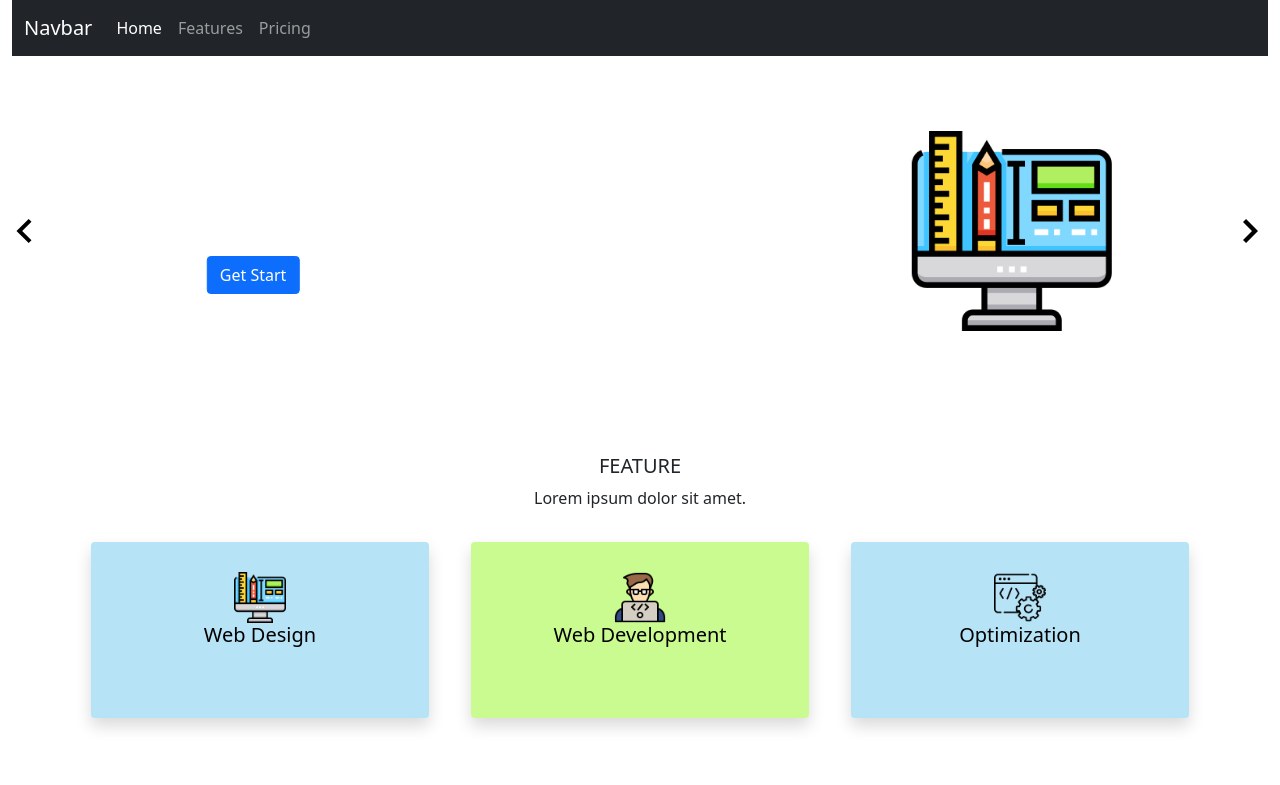
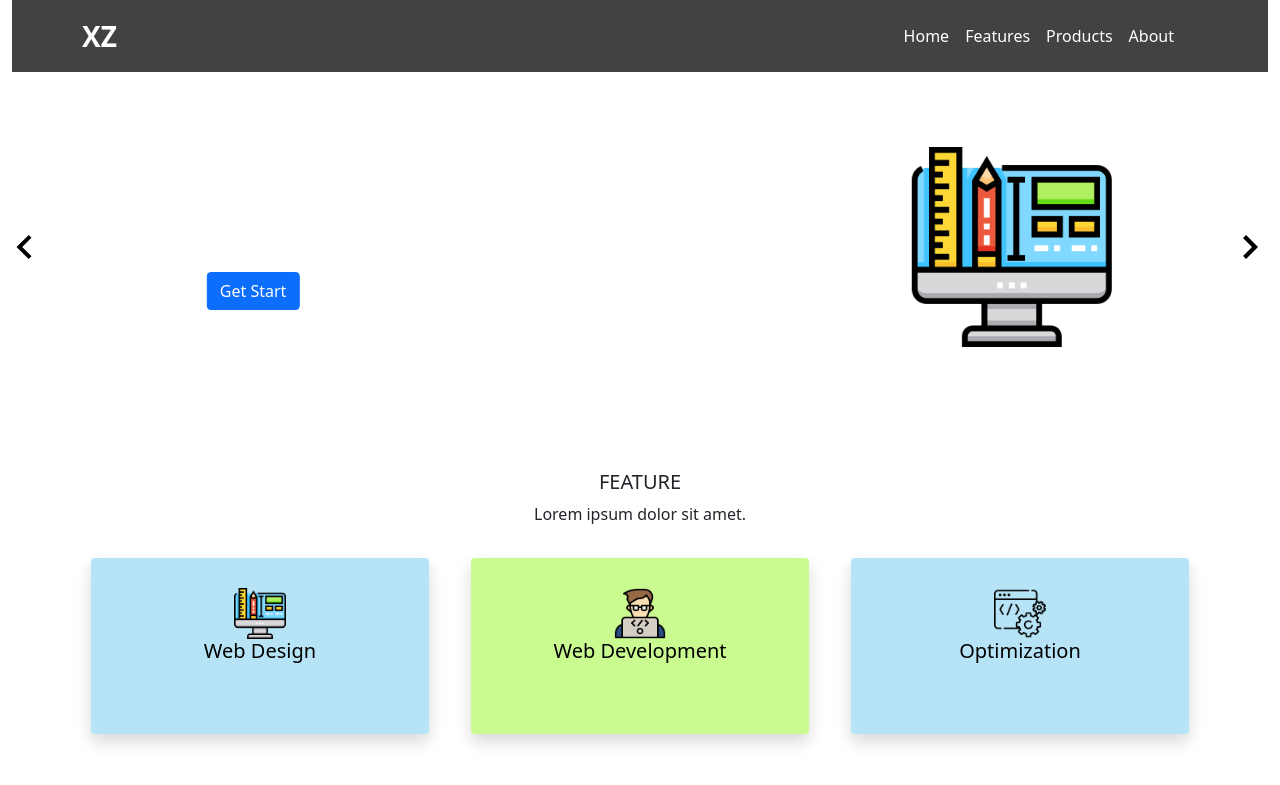
Before and after one commit to moshiur9185/MR-Shopping-Ecommerce-web, a React (Create React App) app: page / in a window 1280 px wide. Shown: the top 785 px of the page. Built offline with nearby package versions, Linux system fonts and the light colour scheme.

Commit message:
work done

```diff
--- a/package.json
+++ b/package.json
@@ -1,5 +1,5 @@
 {
-  "name": "mr-fashion-house-client",
+  "name": "web-page",
   "version": "0.1.0",
   "private": true,
   "dependencies": {
--- /dev/null
+++ b/src/Component/Navigation/Navigation.css
@@ -0,0 +1,12 @@
+.navigation{
+    background-color: rgba(31, 29, 29, 0.836);
+}
+.logo{
+    font-size: 1.75rem;
+    font-weight: bold;
+    padding: 0 !important;
+    margin: 0 !important;
+}
+.nav-link{
+    color: #fff !important;
+}
--- a/src/Component/Navigation/Navigation.js
+++ b/src/Component/Navigation/Navigation.js
@@ -1,39 +1,21 @@
 import React from "react";
+import './Navigation.css';
+import { Container, Nav, Navbar } from "react-bootstrap";
 
 const Navigation = () => {
   return (
     <div className="container-fluid">
-      <nav class="navbar navbar-expand-lg navbar-dark bg-dark">
-        <div class="container-fluid">
-          <a class="navbar-brand" href="/">
-            Navbar
-          </a>
-          <button
-            class="navbar-toggler"
-            type="button"
-            data-bs-toggle="collapse"
-            data-bs-target="#navbarNavAltMarkup"
-            aria-controls="navbarNavAltMarkup"
-            aria-expanded="false"
-            aria-label="Toggle navigation"
-          >
-            <span class="navbar-toggler-icon"></span>
-          </button>
-          <div class="collapse navbar-collapse" id="navbarNavAltMarkup">
-            <div class="navbar-nav">
-              <a class="nav-link active" aria-current="page" href="/">
-                Home
-              </a>
-              <a class="nav-link" href="/">
-                Features
-              </a>
-              <a class="nav-link" href="/">
-                Pricing
-              </a>
-            </div>
-          </div>
-        </div>
-      </nav>
+      <Navbar className="navigation" variant="dark">
+        <Container>
+          <Navbar.Brand className="logo" href="/home">XZ</Navbar.Brand>
+          <Nav className="ms-auto nav-link">
+            <Nav.Link href="/home">Home</Nav.Link>
+            <Nav.Link href="/features">Features</Nav.Link>
+            <Nav.Link href="/products">Products</Nav.Link>
+            <Nav.Link href="/about">About</Nav.Link>
+          </Nav>
+        </Container>
+      </Navbar>
     </div>
   );
 };
--- a/src/Component/Products/Products.js
+++ b/src/Component/Products/Products.js
@@ -1,6 +1,13 @@
 import React from "react";
 import "./Products.css"
 import productImage from "../image/website-design.png";
+import productImage2 from "../image/coding (1).png";
+import productImage3 from "../image/graphic-design.png";
+import productImage4 from "../image/web-design.png";
+import productImage5 from "../image/images (1).jpg";
+import productImage6 from "../image/download (1).png";
+import productImage7 from "../image/download.png";
+import productImage8 from "../image/optimization.png";
 import ProductCard from "../ProductCard/ProductCard";
 import ProductThumbnail from "../image/images.jpg";
 
@@ -12,36 +19,36 @@ const Products = () => {
     },
     {
       title: "product 2",
-      image: productImage,
+      image: productImage2,
     },
     {
       title: "product 3",
-      image: productImage,
+      image: productImage3,
     },
     {
       title: "product 4",
-      image: productImage,
+      image: productImage4,
     },
     {
       title: "product 5",
-      image: productImage,
+      image: productImage5,
     },
     {
       title: "product 6",
-      image: productImage,
+      image: productImage6,
     },
     {
       title: "product 7",
-      image: productImage,
+      image: productImage7,
     },
     {
       title: "product 8",
-      image: productImage,
+      image: productImage8,
     },
   ];
   return (
     <section className="container text-center mt-5">
-      <div className="row">
+      <div className="row d-flex align-items-center">
         <div className="col-md-4">
         <img className="thumbnail-img"  src={ProductThumbnail} alt=""/>
         </div>
--- a/src/Component/SecondProduct/SecondProduct.js
+++ b/src/Component/SecondProduct/SecondProduct.js
@@ -1,5 +1,12 @@
 import React from 'react';
 import productImage from "../image/website-design.png";
+import productImage2 from "../image/coding (1).png";
+import productImage3 from "../image/graphic-design.png";
+import productImage4 from "../image/web-design.png";
+import productImage5 from "../image/images (1).jpg";
+import productImage6 from "../image/download (1).png";
+import productImage7 from "../image/download.png";
+import productImage8 from "../image/optimization.png";
 import ProductCard from '../ProductCard/ProductCard';
 import ProductThumbnail from "../image/images.jpg";
 
@@ -11,36 +18,36 @@ const SecondProduct = () => {
         },
         {
           title: "product 2",
-          image: productImage,
+          image: productImage2,
         },
         {
           title: "product 3",
-          image: productImage,
+          image: productImage3,
         },
         {
           title: "product 4",
-          image: productImage,
+          image: productImage4,
         },
         {
           title: "product 5",
-          image: productImage,
+          image: productImage5,
         },
         {
           title: "product 6",
-          image: productImage,
+          image: productImage6,
         },
         {
           title: "product 7",
-          image: productImage,
+          image: productImage7,
         },
         {
           title: "product 8",
-          image: productImage,
+          image: productImage8,
         },
       ];
     return (
         <section className="container text-center mt-5">
-        <div className="row">
+        <div className="row d-flex align-items-center">
           <div className="col-md-8">
             <div className="row">
             {products.map((product) => (
```
Also changed, not shown: 1 other file (tests, documents, lock files or other folders).
